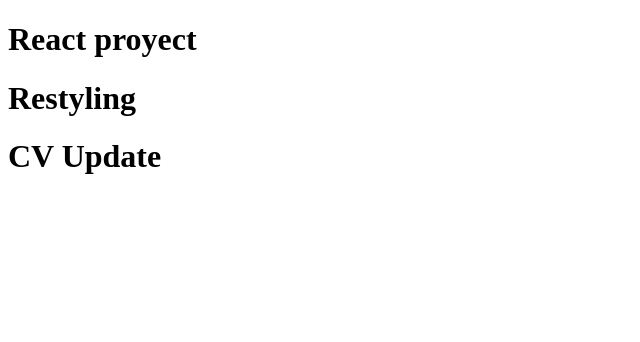
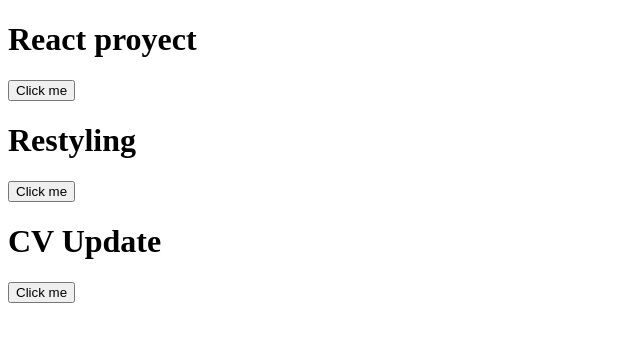
Before and after one commit to RazielGMoncayo/react-cert-journey, a React app in the folder frontend/: page / in a window 1280 px wide. Shown: the top 342 px of the page, without its empty margins (0-640 px from the left). Built offline with nearby package versions, Linux system fonts and the light colour scheme; the HTML template or start-up script is replaced by a standard one.

Commit message:
feat: task function with a basic onClick attribute working

```diff
--- a/frontend/src/components/Task.jsx
+++ b/frontend/src/components/Task.jsx
@@ -1,4 +1,24 @@
+import { useState } from "react"
 
-export default function Task( { title } ) {
-    return <h1>{title}</h1>
+
+//? State -> Even handling -> Conditional rendering
+
+// this funtion is a component and show a title and a button
+export default function Task( { title } ) { // {title} = prop
+
+    // State declaration or set up state or the component state
+    const [completed, setCompleted] = useState(false) //*Component State
+    //* completed = variable
+    //* setCompleted = setter
+
+    return (
+        <>
+            <h1>{title}</h1> {/* prop used */}
+            <button onClick={() =>{   // onClick = React Special Atribute - Even handling
+                setCompleted(!completed) // update the complete value
+            }}>
+                {(completed) ? "Completed" : "Click me"} {/* button text according the completed value - Contitional rendering  */}
+            </button>
+        </>
+    )
 }
```
